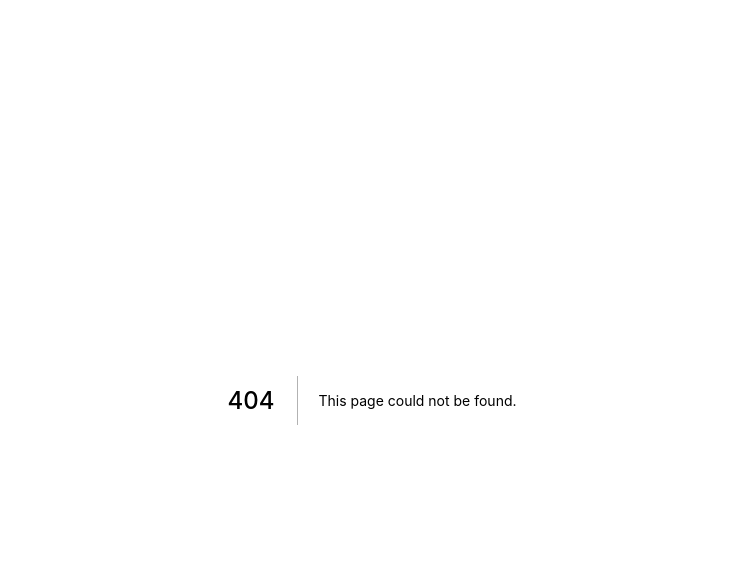
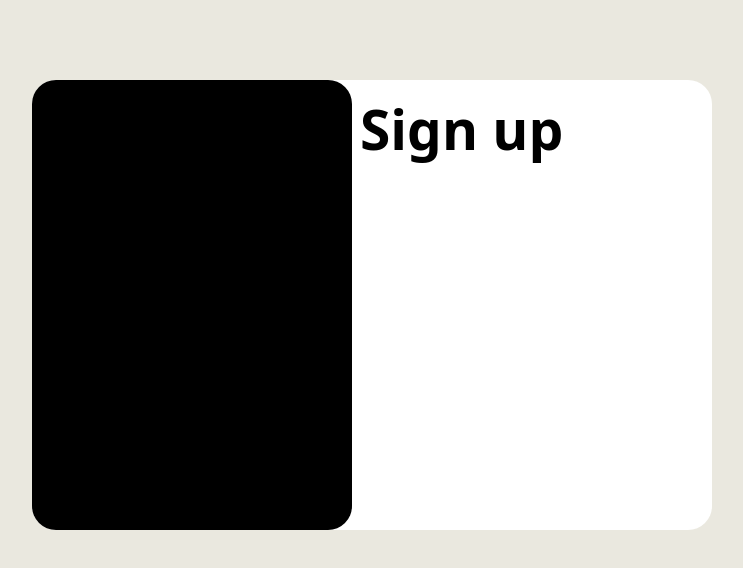
Before and after one commit to mog-rn/eGarage, a Next.js app in the folder web-client/: page /register in a window 1280 px wide. Before the commit this address had no page. Shown: the top 568 px of the page, without its empty margins (268-1011 px from the left). Built offline with nearby package versions, Linux system fonts and the light colour scheme.

Commit message:
working on the authentication pages

```diff
--- a/web-client/pages/dashboard.js
+++ b/web-client/pages/dashboard.js
@@ -4,7 +4,6 @@ import UserView from "../components/UserView";
 const Dashboard = () => {
   return (
     <div className="">
-      <UserView />
     </div>
   );
 };
--- /dev/null
+++ b/web-client/pages/login.js
@@ -0,0 +1,9 @@
+import React from 'react'
+
+const Login = () => {
+  return (
+    <div>Login</div>
+  )
+}
+
+export default Login
--- /dev/null
+++ b/web-client/pages/register.js
@@ -0,0 +1,22 @@
+import React from 'react'
+import Head from 'next/head'
+const Register = () => {
+  return (
+    <div className='bg-[#EAE8DF] h-screen p-20'>
+        <Head>
+            <title>Create an Account</title>
+        </Head>
+        <div className='container h-[450px] w-[680px] shadow-green-600 flex flex-row justify-items-center mx-auto rounded-3xl bg-white'>
+            {/* right */}
+            <div className='w-80 rounded-3xl bg-black h-full'>
+            </div>
+            {/* left */}
+            <div className='p-2 overflow-y-auto'>
+            <h1 className='text-[55px] font-bold'>Sign up </h1>
+            </div>
+        </div>
+    </div>
+  )
+}
+
+export default Register
```
